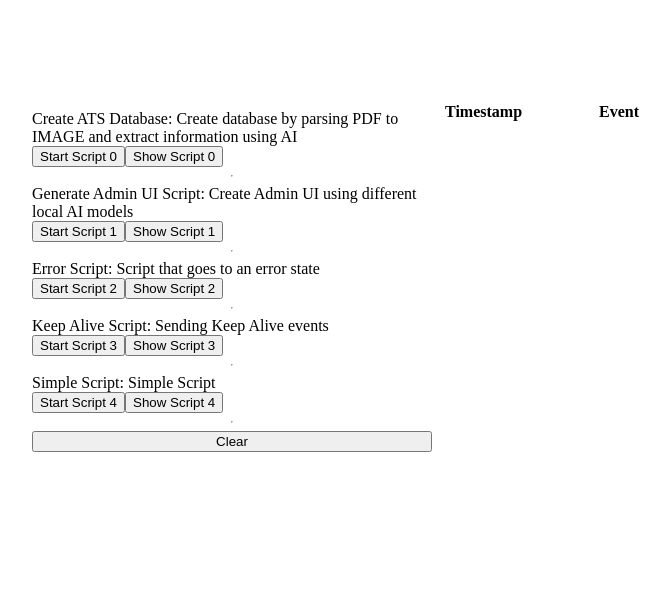
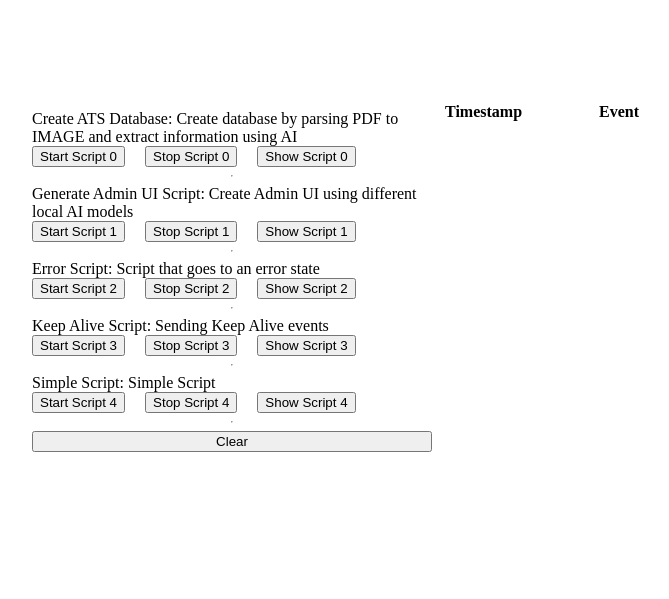
Before and after one commit to reynardo-tjhin/localllm-commands, a Flask app: page / in a window 1280 px wide. Shown: the top 599 px of the page, without its empty margins (36-705 px from the left). Run offline with Flask 3, Linux system fonts and the light colour scheme; lists and menus that the app fills with data are empty.

Commit message:
added stop script buttons

```diff
--- a/src/models.py
+++ b/src/models.py
@@ -57,7 +57,7 @@ class ScriptManager:
         if (index < 0):
             raise ValueError("index cannot be less than 0")
 
-        if (index > len(self.events) - 1):
+        if (index > len(self.scripts) - 1):
             raise ValueError("index cannot be greater than the total number of scripts")
 
         if (self.running_processes.get(index) is None):
--- a/src/templates/home.html
+++ b/src/templates/home.html
@@ -13,10 +13,16 @@
 
             {% for script in scripts %}
             <span>{{ script.name }}: {{ script.description }}</span>
-            <div class="buttons" style="display: flex;">
+            <div class="buttons" style="display: flex; gap: 20px;">
+
                 <button type="button" class="startButton" data-script-id="{{ loop.index - 1 }}">
                     Start Script {{ loop.index - 1}}
                 </button>
+
+                <button type="button" class="stopButton" data-script-id="{{ loop.index - 1 }}">
+                    Stop Script {{ loop.index - 1}}
+                </button>
+
                 <button type="button" class="showButton" data-script-id="{{ loop.index - 1 }}">
                     Show Script {{ loop.index - 1 }}
                 </button>
@@ -82,6 +88,9 @@
             start = result.end;
             renderEvents(result.events);
 
+            // the reason this is called here is because when the script has finished
+            // the only function that is running on interval is this function
+            // hence, this function also checks for script status in case it has finished
             // get the status of the script (running, error or stopped)
             const response2 = await fetch("/worker-status/" + state);
             const result2 = await response2.json();
@@ -92,6 +101,7 @@
                 intervalId = null;
             }
         }
+
 
 
         async function startPolling() {
@@ -110,8 +120,11 @@
         }
 
 
+
         document.querySelectorAll(".showButton").forEach(btn => {
             btn.addEventListener("click", async function (event) {
+                console.log("Show button clicked!");
+
                 event.preventDefault(); // prevent default button behaviour
 
                 // to prevent showing twice or duplicate showing
@@ -131,8 +144,11 @@
         });
 
 
+
         document.querySelectorAll(".startButton").forEach(btn => {
             btn.addEventListener("click", async function (event) {
+                console.log("Start button clicked!");
+
                 event.preventDefault();
 
                 // scenario 1: script has never been started
@@ -165,6 +181,23 @@
         });
 
 
+
+        document.querySelectorAll(".stopButton").forEach(btn => {
+            btn.addEventListener("click", async function (event) {
+                console.log("Stop button clicked!");
+
+                event.preventDefault();
+
+                state = btn.dataset.scriptId;
+
+                // stop the worker
+                fetch("/stop-worker/" + state, { method: "POST", });
+                // const result = await response.json();
+            });
+        });
+
+
+
         document.getElementById("clearButton").addEventListener("click", async function (event) {
             console.log("Clear button clicked!");
 
```
